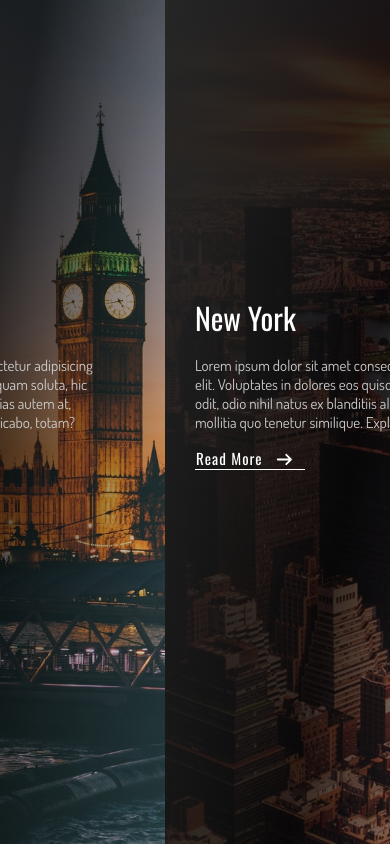
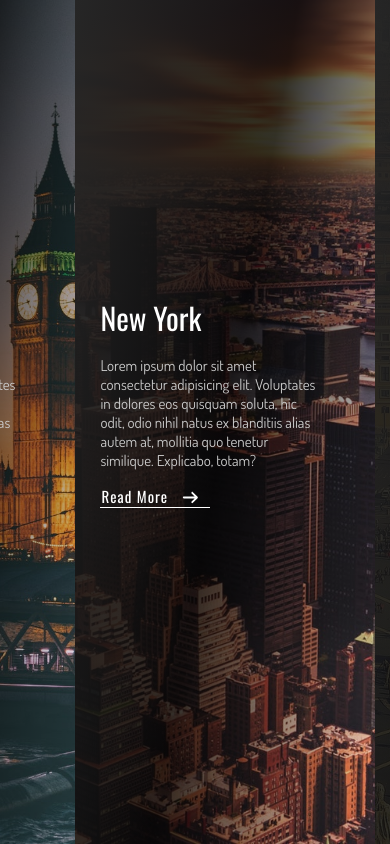
Before and after one commit to Densitty/slideshow, a plain HTML site: page index.html in a window 390 px wide. Both pictures are taken after a click on the button "Start Slideshow". Drawn offline with nearby package versions, Linux system fonts and the light colour scheme.

Commit message:
still on the responsiveness for the least screen size

```diff
--- a/style.css
+++ b/style.css
@@ -295,3 +295,33 @@
 		font-size: 15px;
 	}
 }
+
+@media (max-width: 500px) {
+	/* .slideshow {
+		width: 100%;
+	}
+
+	.slide {
+		width: 100%;
+	} */
+
+	.content {
+		width: 300px;
+		padding: 0 75px 5px 10px;
+	}
+
+	/* .content button {
+		width: 110px;
+		font-size: 15px;
+		margin-top: 10px;
+		padding-top: 5px;
+	}
+
+	.content h3 {
+		margin-bottom: 1rem;
+	}
+
+	.content .fa-arrow-right {
+		font-size: 15px;
+	} */
+}
```
